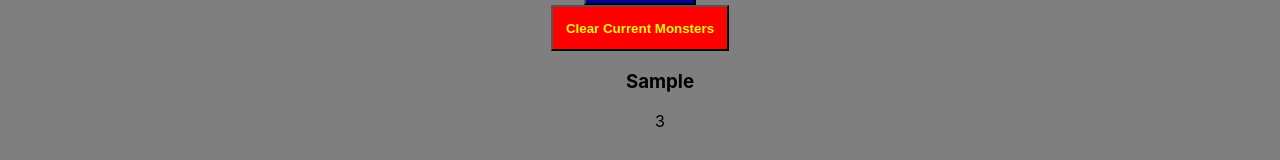
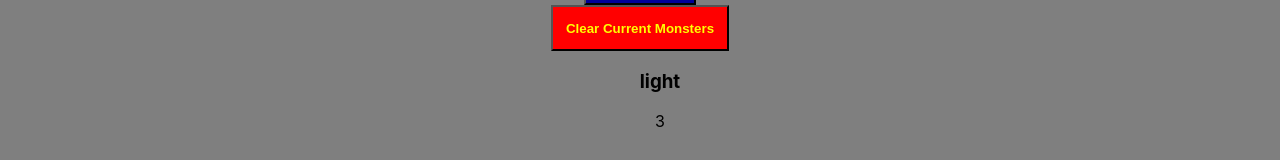
Before and after one commit to Wolven531/summ-go, a React (Create React App) app: page / in a window 1280 px wide. Both pictures are taken after typing "Sample" into the empty fields and a click on the input "Add Monster". Shown: the part 346-506 px from the top of the page. Built offline with nearby package versions, Linux system fonts and the light colour scheme; no server answers.

Commit message:
Update monster display with awakened and normal name

```diff
--- a/src/MonsterDisplay/MonsterDisplay.js
+++ b/src/MonsterDisplay/MonsterDisplay.js
@@ -4,7 +4,7 @@ import * as React from 'react'
 
 const MonsterDisplay = ({ monster }) => (
 	<article className="monster-display">
-		<h3>{monster.name}</h3>
+		<h3>{monster.awakenedName}</h3>
 		<section className="monster-stars">
 			{monster.stars}
 		</section>
```
